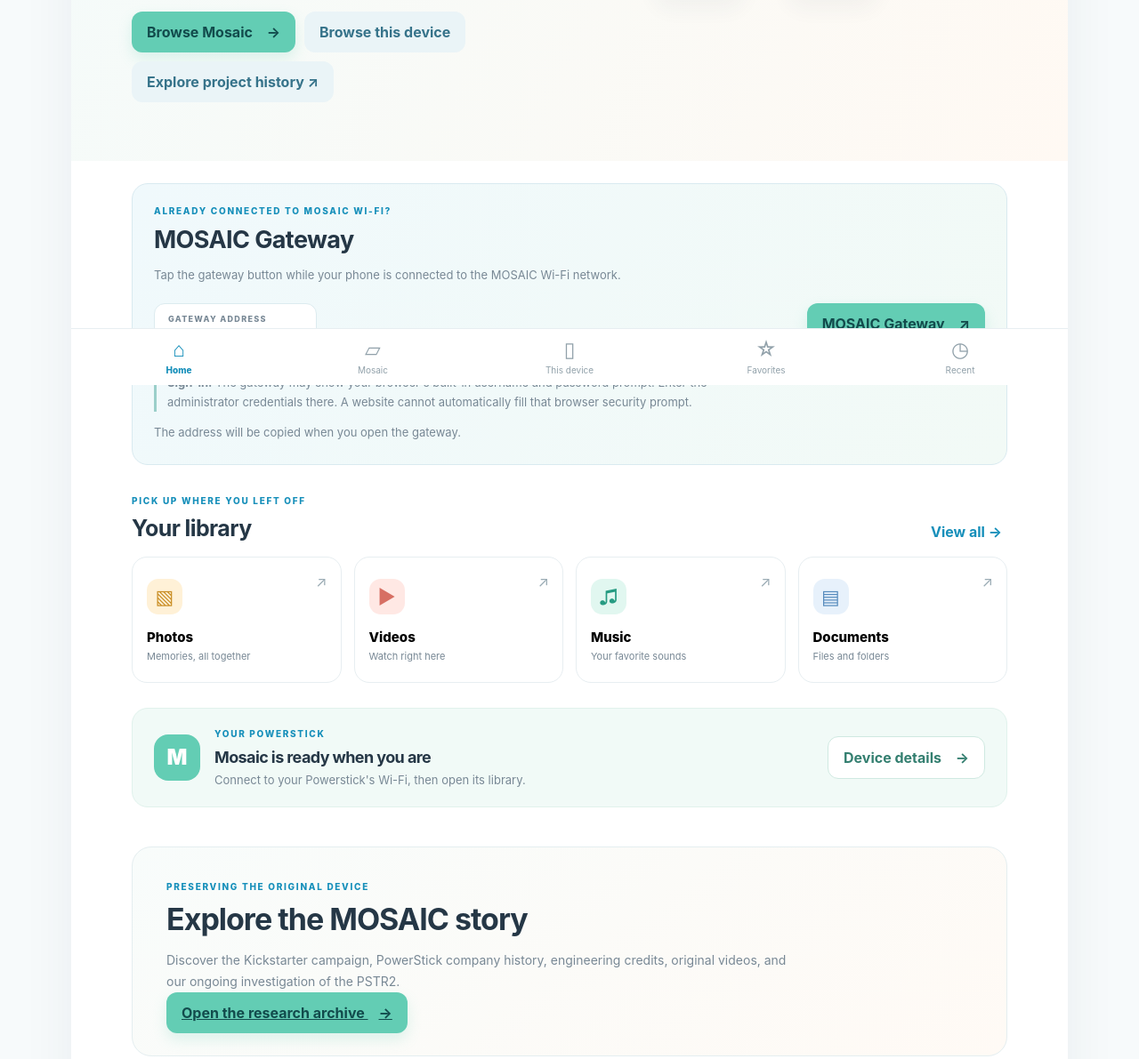
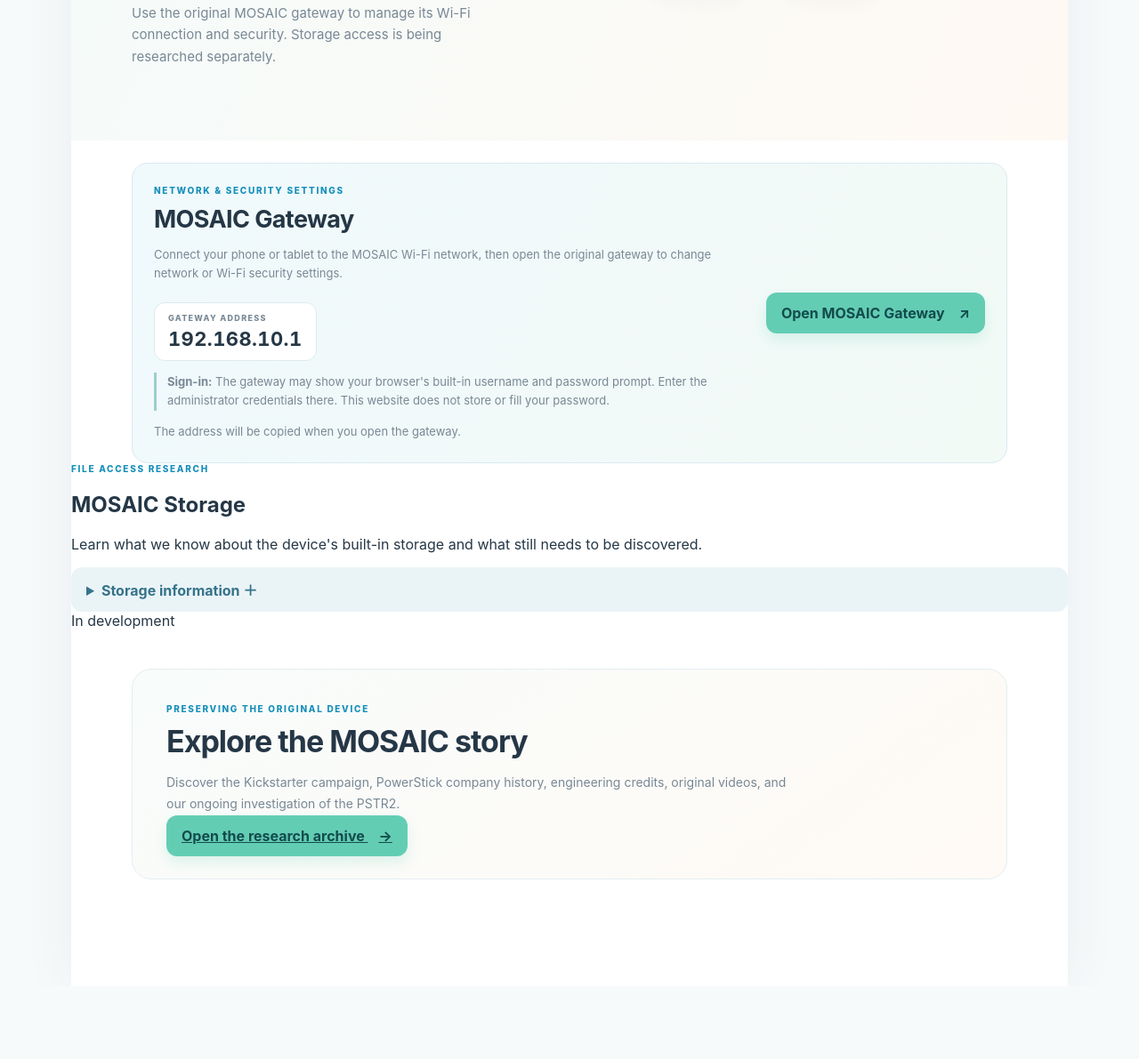
Before and after one commit to Wonka15/MOSAIC-Powerstick-Modern, a plain HTML site: page index.html in a window 1280 px wide. Shown: the part 367-1558 px from the top of the page at 89% size. After the commit the page ends 1476 px from the top, so only its background shows below. Drawn offline with Linux system fonts and the light colour scheme.

Commit message:
Simplify homepage to gateway and storage research

```diff
--- a/index.html
+++ b/index.html
@@ -5,134 +5,76 @@
   <meta charset="utf-8">
   <meta name="viewport" content="width=device-width, initial-scale=1">
   <meta name="theme-color" content="#168fba">
-  <meta name="description" content="A modern, friendly companion interface for the MOSAIC Powerstream PSTR2.">
+  <meta name="description" content="A friendly companion and preservation guide for the MOSAIC Powerstream PSTR2.">
   <title>Mosaic Powerstick Modern</title>
-
-  <!-- 🟦 #STYLESHEET — Keep visual design rules in the CSS file. -->
   <link rel="stylesheet" href="css/styles.css">
 </head>
 <body>
   <div class="app-shell">
-    <!-- 🟦 #SITE_HEADER — Brand and connection-status area. -->
+    <!-- 🟦 #SITE_HEADER — Brand and project navigation. -->
     <header class="topbar">
       <a class="brand" href="#" aria-label="Mosaic home">
         <span class="brand-mark" aria-hidden="true"><i></i><i></i><i></i><i></i></span>
-        <span>
-          <strong>Mosaic</strong>
-          <small>POWERSTICK MODERN</small>
-        </span>
+        <span><strong>Mosaic</strong><small>POWERSTICK MODERN</small></span>
       </a>
-
       <a class="topbar-archive-link" href="research.html">Research archive ↗</a>
       <div class="connection-pill" role="status" aria-live="polite">
-        <span class="status-dot" aria-hidden="true"></span>
-        <span>Ready to connect</span>
+        <span class="status-dot" aria-hidden="true"></span><span>Ready to connect</span>
       </div>
-
-      <button class="icon-button" id="menuButton" type="button" aria-label="Open device details">☰</button>
     </header>
 
     <main>
-      <!-- 🟩 #WELCOME_PANEL — Friendly introduction and navigation shortcuts. -->
+      <!-- 🟩 #WELCOME_PANEL — Explain what this companion website does. -->
       <section class="welcome" aria-labelledby="welcomeTitle">
         <div class="welcome-copy">
-          <p class="eyebrow">YOUR PERSONAL MEDIA HUB</p>
-          <h1 id="welcomeTitle">Everything in<br><span>one little place.</span></h1>
-          <p class="intro">Browse your Mosaic Powerstick, enjoy your media, and move between devices with ease.</p>
-
-          <div class="welcome-actions">
-            <button class="primary-button" type="button" data-view="mosaic">Browse Mosaic <span>→</span></button>
-            <button class="soft-button" type="button" data-view="iphone">Browse this device</button>
-            <a class="soft-button archive-shortcut" href="research.html">Explore project history ↗</a>
-          </div>
+          <p class="eyebrow">YOUR MOSAIC COMPANION</p>
+          <h1 id="welcomeTitle">A simpler way<br><span>to manage Mosaic.</span></h1>
+          <p class="intro">Use the original MOSAIC gateway to manage its Wi-Fi connection and security. Storage access is being researched separately.</p>
         </div>
-
-        <!-- 🟨 #ILLUSTRATION — Decorative connection diagram; not a live status indicator. -->
+        <!-- 🟨 #ILLUSTRATION — Decorative connection diagram, not a live status indicator. -->
         <div class="connection-art" aria-label="Illustration of a phone connected to Mosaic, with optional internet connection">
-          <div class="device-node">
-            <span class="node-icon" aria-hidden="true">▯</span>
-            <b>Your device</b>
-            <small>Phone or tablet</small>
-          </div>
+          <div class="device-node"><span class="node-icon" aria-hidden="true">▯</span><b>Your device</b><small>Phone or tablet</small></div>
           <div class="link-line" aria-hidden="true"><span></span></div>
-          <div class="device-node mosaic-node">
-            <span class="mosaic-symbol" aria-hidden="true">M</span>
-            <b>Mosaic</b>
-            <small>Powerstream</small>
-          </div>
+          <div class="device-node mosaic-node"><span class="mosaic-symbol" aria-hidden="true">M</span><b>Mosaic</b><small>Powerstream</small></div>
           <div class="link-line muted-line" aria-hidden="true"><span></span></div>
-          <div class="internet-node">
-            <span aria-hidden="true">◎</span>
-            <small>Internet<br>optional</small>
-          </div>
+          <div class="internet-node"><span aria-hidden="true">◎</span><small>Internet<br>optional</small></div>
         </div>
       </section>
 
-      <!-- 🟦 #MOSAIC_GATEWAY — Opens the local admin page and copies its number-only address. -->
+      <!-- 🟦 #MOSAIC_GATEWAY — Opens the device's original network and security settings. -->
       <section class="wifi-launcher" aria-labelledby="wifiLauncherTitle">
         <div class="wifi-launcher-copy">
-          <p class="eyebrow">ALREADY CONNECTED TO MOSAIC WI-FI?</p>
+          <p class="eyebrow">NETWORK & SECURITY SETTINGS</p>
           <h2 id="wifiLauncherTitle">MOSAIC Gateway</h2>
-          <p>Tap the gateway button while your phone is connected to the MOSAIC Wi-Fi network.</p>
+          <p>Connect your phone or tablet to the MOSAIC Wi-Fi network, then open the original gateway to change network or Wi-Fi security settings.</p>
           <div class="gateway-address-panel">
             <span class="gateway-address-label">GATEWAY ADDRESS</span>
             <strong class="gateway-address">192.168.10.1</strong>
           </div>
-          <p class="wifi-launcher-note"><strong>Sign-in:</strong> The gateway may show your browser's built-in username and password prompt. Enter the administrator credentials there. A website cannot automatically fill that browser security prompt.</p>
+          <p class="wifi-launcher-note"><strong>Sign-in:</strong> The gateway may show your browser's built-in username and password prompt. Enter the administrator credentials there. This website does not store or fill your password.</p>
           <p class="gateway-copy-status" id="gatewayCopyStatus" role="status" aria-live="polite">The address will be copied when you open the gateway.</p>
         </div>
-        <a class="primary-button gateway-button" id="gatewayButton" href="http://192.168.10.1/" target="_blank" rel="noopener noreferrer">MOSAIC Gateway <span aria-hidden="true">↗</span></a>
+        <a class="primary-button gateway-button" id="gatewayButton" href="http://192.168.10.1/" target="_blank" rel="noopener noreferrer">Open MOSAIC Gateway <span aria-hidden="true">↗</span></a>
       </section>
 
-      <!-- 🟦 #LIBRARY_SHORTCUTS — These buttons open the matching library views. -->
-      <section class="section-heading" aria-labelledby="libraryHeading">
-        <div>
-          <p class="eyebrow">PICK UP WHERE YOU LEFT OFF</p>
-          <h2 id="libraryHeading">Your library</h2>
+      <!-- 🟨 #STORAGE_DEVELOPMENT — Honest status for the separate file-access investigation. -->
+      <section class="storage-launcher" aria-labelledby="storageHeading">
+        <div class="storage-launcher-copy">
+          <p class="eyebrow">FILE ACCESS RESEARCH</p>
+          <h2 id="storageHeading">MOSAIC Storage</h2>
+          <p>Learn what we know about the device's built-in storage and what still needs to be discovered.</p>
+          <details class="storage-details">
+            <summary class="soft-button">Storage information <span aria-hidden="true">＋</span></summary>
+            <div class="storage-details-content">
+              <p><strong>In development.</strong> The original MOSAIC mobile app can browse Videos, Photos, Music, and Documents, and can play selected videos.</p>
+              <p>We have not yet confirmed the file-access protocol or how a modern browser can safely connect to it. This website does not currently browse, download, upload, or stream files from MOSAIC.</p>
+              <p>Our next step is read-only research into how the original app communicates with the device, without opening the hardware or changing its settings.</p>
+              <a href="research.html">Read the MOSAIC research archive ↗</a>
+            </div>
+          </details>
         </div>
-        <button class="text-button" type="button" data-view="mosaic">View all <span>→</span></button>
+        <span class="development-label">In development</span>
       </section>
-
-      <section class="library-grid" aria-label="Media categories">
-        <button class="library-card photos-card" type="button" data-view="photos">
-          <span class="card-icon" aria-hidden="true">▧</span>
-          <span class="card-label">Photos</span>
-          <small>Memories, all together</small>
-          <span class="card-arrow" aria-hidden="true">↗</span>
-        </button>
-        <button class="library-card videos-card" type="button" data-view="videos">
-          <span class="card-icon" aria-hidden="true">▶</span>
-          <span class="card-label">Videos</span>
-          <small>Watch right here</small>
-          <span class="card-arrow" aria-hidden="true">↗</span>
-        </button>
-        <button class="library-card music-card" type="button" data-view="music">
-          <span class="card-icon" aria-hidden="true">♫</span>
-          <span class="card-label">Music</span>
-          <small>Your favorite sounds</small>
-          <span class="card-arrow" aria-hidden="true">↗</span>
-        </button>
-        <button class="library-card files-card" type="button" data-view="files">
-          <span class="card-icon" aria-hidden="true">▤</span>
-          <span class="card-label">Documents</span>
-          <small>Files and folders</small>
-          <span class="card-arrow" aria-hidden="true">↗</span>
-        </button>
-      </section>
-
-      <!-- 🟩 #DEVICE_PROMO — Opens the verified hardware details currently known. -->
-      <section class="device-panel" aria-labelledby="devicePanelHeading">
-        <div class="device-copy">
-          <div class="device-badge" aria-hidden="true">M</div>
-          <div>
-            <p class="eyebrow">YOUR POWERSTICK</p>
-            <h2 id="devicePanelHeading">Mosaic is ready when you are</h2>
-            <p>Connect to your Powerstick's Wi-Fi, then open its library.</p>
-          </div>
-        </div>
-        <button class="outline-button" type="button" data-view="device">Device details <span>→</span></button>
-      </section>
-
 
       <!-- 🟦 #RESEARCH_ARCHIVE_LINK — Historical material lives on the dedicated research page. -->
       <section class="history-section archive-promo" aria-labelledby="archivePromoHeading">
@@ -143,34 +85,9 @@
           <a class="primary-button" href="research.html">Open the research archive <span aria-hidden="true">→</span></a>
         </div>
       </section>
-
-      <!-- 🟦 #DYNAMIC_CONTENT — JavaScript fills this area when a section is selected. -->
-      <section class="content-view hidden" id="contentView" aria-labelledby="viewTitle">
-        <div class="view-heading">
-          <div>
-            <p class="eyebrow" id="viewEyebrow">YOUR LIBRARY</p>
-            <h2 id="viewTitle">Mosaic files</h2>
-          </div>
-          <button class="soft-button" id="homeButton" type="button">← Home</button>
-        </div>
-        <div id="viewContent" aria-live="polite"></div>
-      </section>
     </main>
-
-    <!-- 🟦 #BOTTOM_NAVIGATION — Large, touch-friendly navigation for small screens. -->
-    <nav class="bottom-nav" aria-label="Main navigation">
-      <button class="nav-item active" type="button" data-view="home" aria-current="page"><span aria-hidden="true">⌂</span><small>Home</small></button>
-      <button class="nav-item" type="button" data-view="mosaic"><span aria-hidden="true">▱</span><small>Mosaic</small></button>
-      <button class="nav-item" type="button" data-view="iphone"><span aria-hidden="true">▯</span><small>This device</small></button>
-      <button class="nav-item" type="button" data-view="favorites"><span aria-hidden="true">☆</span><small>Favorites</small></button>
-      <button class="nav-item" type="button" data-view="recent"><span aria-hidden="true">◷</span><small>Recent</small></button>
-    </nav>
   </div>
-
-  <!-- 🟨 #LOCAL_VIDEO_INPUT — The selected file stays in this browser; it is not uploaded. -->
-  <input type="file" id="videoPicker" accept="video/mp4,video/*" hidden>
-
-  <!-- 🟦 #APP_SCRIPT — Load the behavior after the page elements exist. -->
+  <!-- 🟦 #APP_SCRIPT — Handles the gateway address-copy shortcut only. -->
   <script src="js/app.js"></script>
 </body>
 </html>
```
